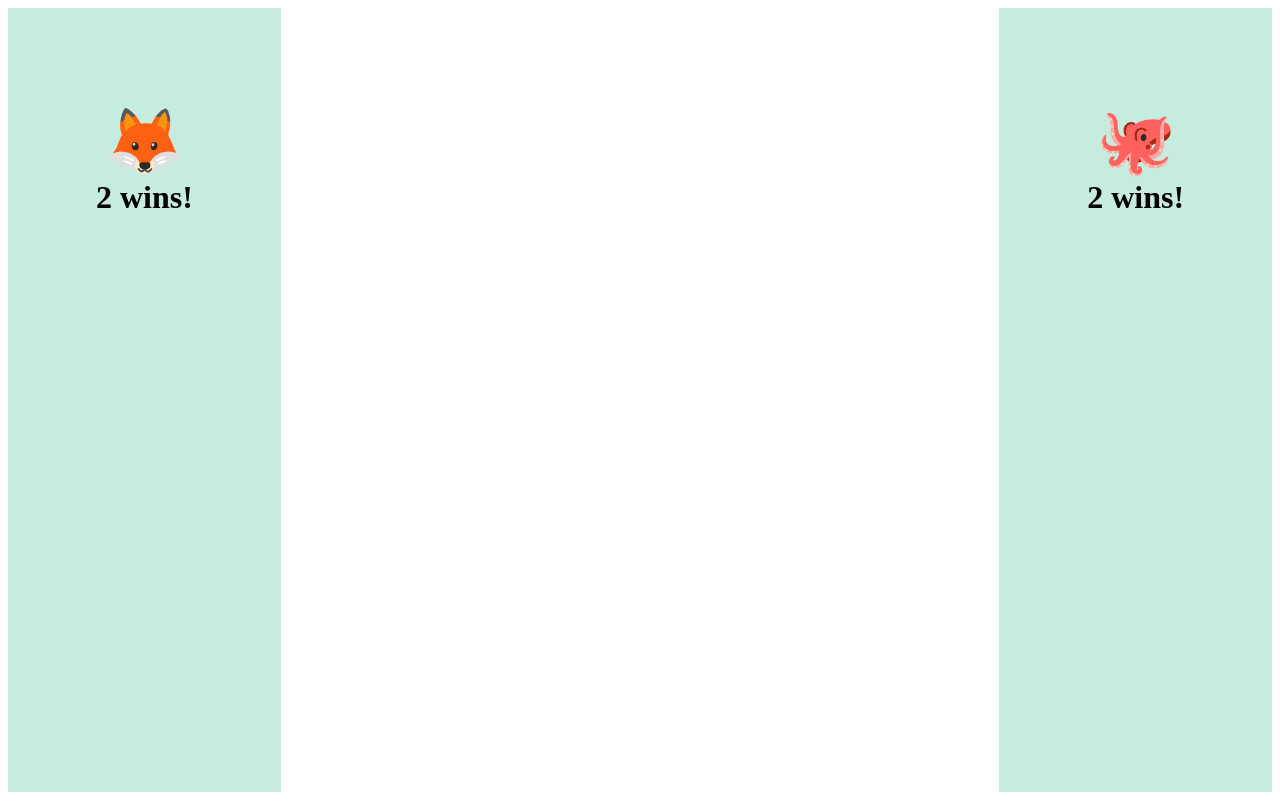
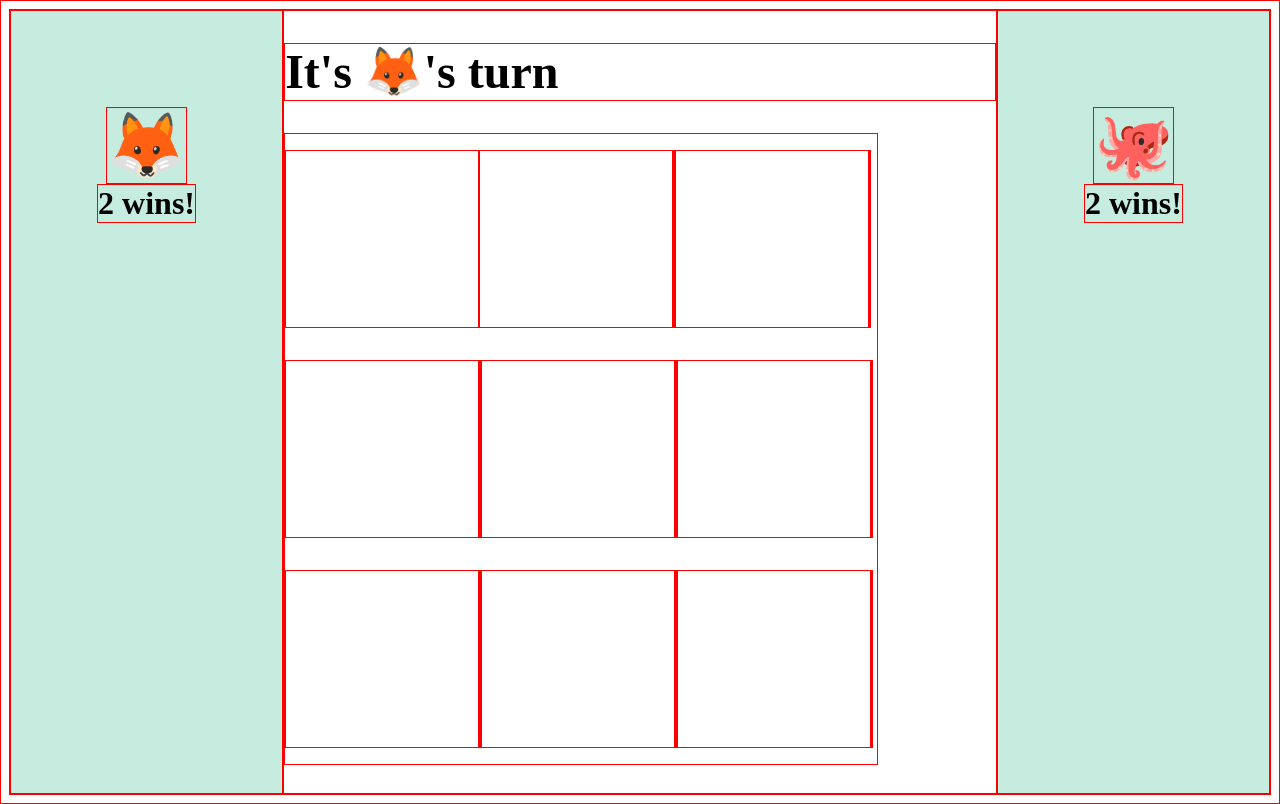
Before and after one commit to daomeow/tic-tac-toe, a plain HTML site: page index.html in a window 1280 px wide. Drawn offline with Linux system fonts and the light colour scheme; a web font is replaced by a local one.

Commit message:
Style board

```diff
--- a/index.html
+++ b/index.html
@@ -10,34 +10,46 @@
   <body>
     <aside class="player1-sidebar">
       <h2>🦊</h2>
-      <p class="player1-wins">2 wins!</p>
+      <h3 class="player1-wins">2 wins!</h3>
     </aside>
 
     <main class="main-container">
-      <!-- <h1 class="player1-turn">It's 🦊's turn</h1>
+      <h1 class="player1-turn">It's 🦊's turn</h1>
       <h1 class="player2-turn visibility-hidden">It's 🐙's turn</h1>
       <section class="board-container">
-        <div class="row1">
-          <ul class="spot1"></ul>
-          <ul class="spot2"></ul>
-          <ul class="spot3"></ul>
+        <!-- <div class="row">
+          <p class="spot"></p>
+           <p class="spot"><p>
+           <p class="spot"></√<p>
         </div>
-        <div class="row2">
-          <ul class="spot4"></ul>
-          <ul class="spot5"></ul>
-          <ul class="spot6"></ul>
+        <div class="row">
+           <p class="spot"><p>
+           <p class="spot5"><p>
+           <p class="spot"><p>
         </div>
-        <div class="row3">
-          <ul class="spot7"></ul>
-          <ul class="spot8"></ul>
-          <ul class="spot9"></ul>
-        </div>
-      </section> -->
+        <div class="row">
+           <p class="spot"><p>
+           <p class="spot"><p>
+           <p class="spot"><p>
+        </div> -->
+
+
+        <p class="spot"></p>
+        <p class="spot"><p>
+        <p class="spot"><p>
+        <p class="spot"><p>
+        <p class="spot"><p>
+        <p class="spot"><p>
+        <p class="spot"><p>
+        <p class="spot"><p>
+        <p class="spot"><p>
+
+      </section>
     </main>
 
     <aside class="player2-sidebar">
       <h2>🐙</h2>
-      <p class="player2-wins">2 wins!</p>
+      <h3 class="player2-wins">2 wins!</h3>
     </aside>
     <script type=“text/javascript” src=“main.js”></script>
   </body>
--- a/styles.css
+++ b/styles.css
@@ -1,5 +1,5 @@
 * {
-  /* border: 1px solid red; */
+  border: 1px solid red;
   }
 
   /* ***** GLOBAL RULES ***** */
@@ -7,14 +7,13 @@ body {
   display: flex;
   justify-content: space-between;
   height: 98vh;
+  font-family: 'Shippori Mincho B1', serif;
   }
 
 /* ***** SIDEBARS ***** */
 .player1-sidebar,
 .player2-sidebar {
   width: 30em;
-  /* margin-left: 0; */
-  /* height: 100%; */
   background-color: #c5ecdf;
   display: flex;
   flex-direction: column;
@@ -26,21 +25,37 @@ h2 {
   margin: 1.5em 0 0 0;
 }
 
-p {
+h3 {
   font-size: 2em;
   margin-top: 0;
-  font-family: 'Shippori Mincho B1', serif;
+  /* font-family: 'Shippori Mincho B1', serif;  */
   font-weight: 600;
+}
+
+  /* ***** MIDDLE ***** */
+.main-container {
+  width: 100%;
+  display: flex;
+  flex-direction: column;
+}
+
+h1 {
+  font-size: 3em;
+}
+
+.board-container {
+  display: flex;
+  flex-wrap: wrap;
+  width: 37em;
+}
+.spot {
+  height: 11em;
+  width: 12em;
 }
 
 
 
-  /* ***** MIDDLE ***** */
-.main-container {
-  width: 100%;
-  /* height: 100%; */
-}
 
   .visibility-hidden {
-    visibility: hidden;
+    display: none;
   }
```
